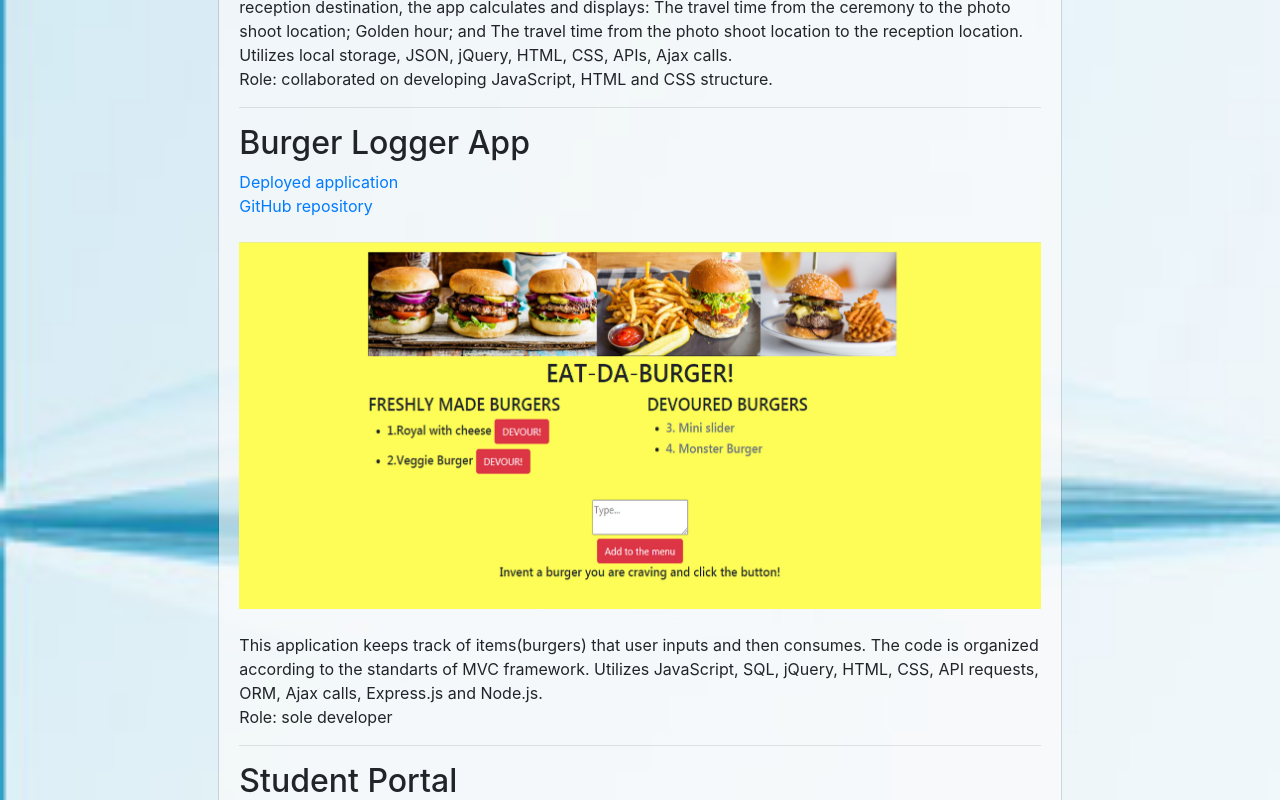
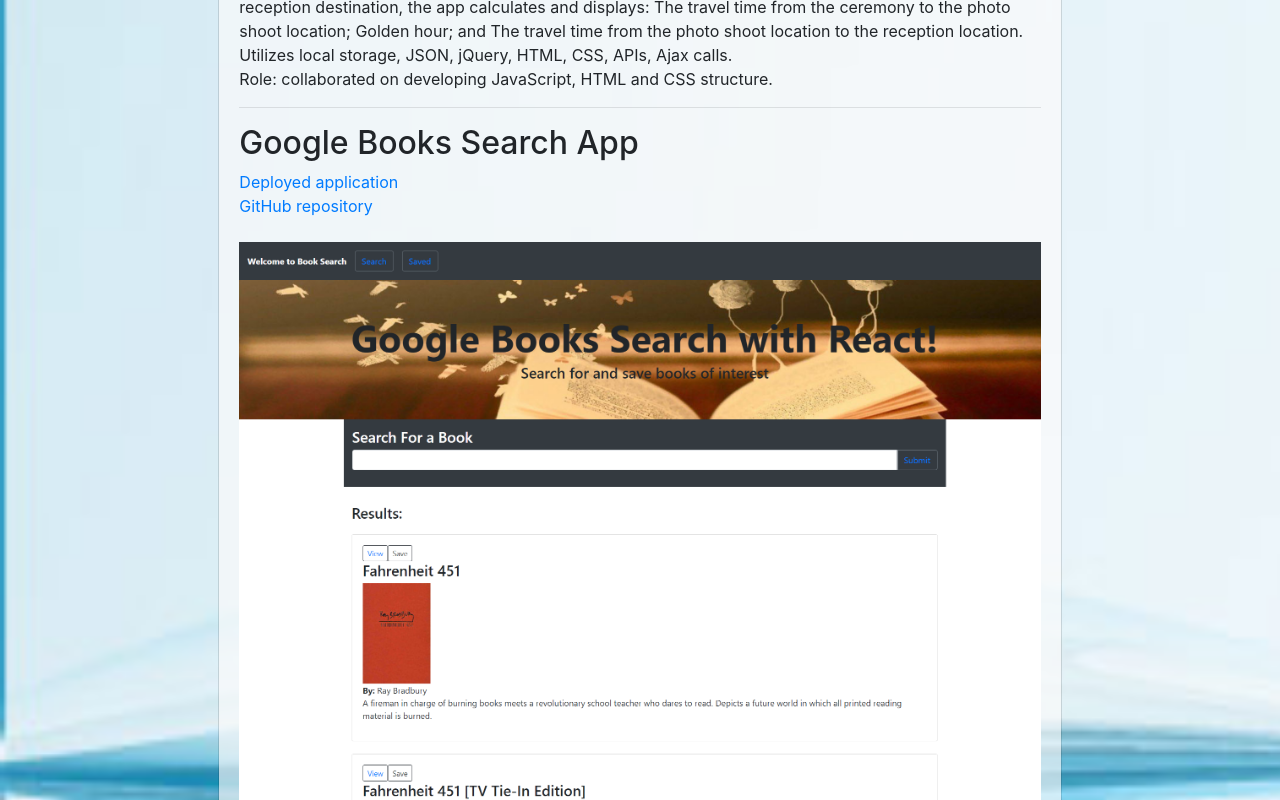
Before and after one commit to anaiva27/React-portfolio, a React (Create React App) app: page /#/portfolio in a window 1280 px wide. Shown: the part 1940-2740 px from the top of the page. Built offline with nearby package versions, Linux system fonts and the light colour scheme.

Commit message:
portfolio app updated, screenshot added

```diff
--- a/src/components/Portfolio.js
+++ b/src/components/Portfolio.js
@@ -1,7 +1,7 @@
 import s1 from "../img/screenshotWA.jpg"
 import s2 from "../img/screenshotWP.jpg"
 import s3 from "../img/screenshotWP2.jpg"
-import s4 from "../img/screenshotBB.jpg"
+import s4 from "../img/01.png"
 import s5 from "../img/s1.jpg"
 import s6 from "../img/s3.png"
 import '../styles/about.css';
@@ -62,12 +62,12 @@
                 ><br /><br />
                 <img
                   src={s2}
-                  alt="wedding planner app screnshot"
+                  alt="wedding planner app screenshot"
                   class="float-left mb-4 img-fluid"
                 />
                 <img
                   src={s3}
-                  alt="weather app screnshot"
+                  alt="weather app screenshot"
                   class="float-left mb-4 img-fluid"
                 />
                 <p>
@@ -83,24 +83,24 @@
                   JavaScript, HTML and CSS structure.
                 </p>
                 <hr />
-                <h2>Burger Logger App</h2>
+                <h2>Google Books Search App</h2>
                 <a
-                  href="https://eat-the-burger-yum.herokuapp.com/"
+                  href="https://google-books-search-ana.herokuapp.com/"
                   target="blank"
                   >Deployed application</a
                 ><br />
                 <a
-                  href="https://github.com/anaiva27/Burger-Logger"
+                  href="https://github.com/anaiva27/Google-books"
                   target="blank"
                   >GitHub repository</a
                 ><br /><br />
                 <img
                   src={s4}
-                  alt="wedding planner app screnshot"
+                  alt="google books search app screenshot"
                   class="float-left mb-4 img-fluid"
                 />
                 <p>
-                  This application keeps track of items(burgers) that user inputs and then consumes. The code is organized according to the standarts of MVC framework. Utilizes JavaScript, SQL, jQuery, HTML, CSS,
+                This is a full-stack app that allows a user to search for a book using the Google Books API. Users may save books that they search for, or view the book in Google Books. Users may also delete books from the saved list. When a user saves a book, other users will be notified. The code is organized according to the standards of MVC framework. Utilizes JavaScript, SQL, jQuery, HTML, CSS,
                   API requests, ORM, Ajax calls, Express.js and Node.js.<br />Role: sole developer
                 </p>
                 <hr />
```
Also changed, not shown: src/img/00.png (added), src/img/01.png (added).
